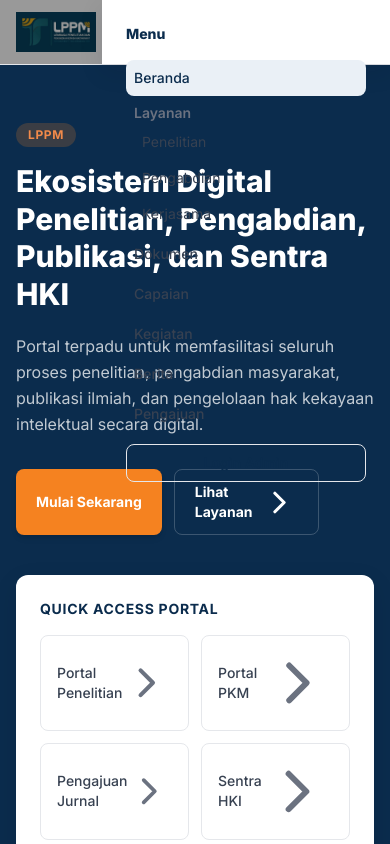
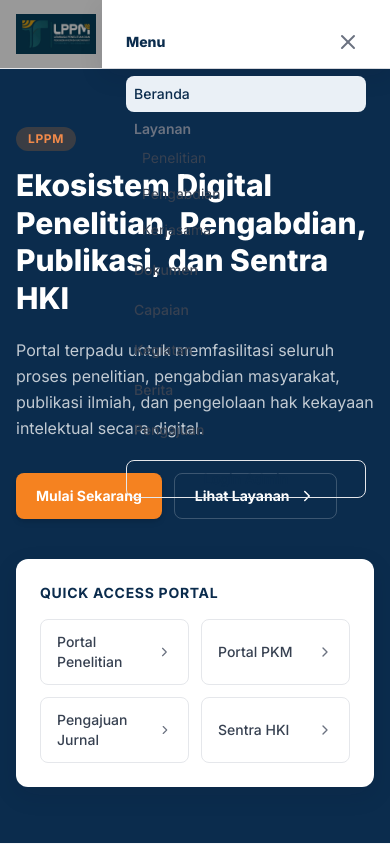
Before and after one commit to bay2514/LPPM, a React (Vite) app in the folder frontend/: page / in a window 390 px wide. Both pictures are taken after a click on the button "Buka menu". Shown: the top 844 px of the page. Built offline with nearby package versions, Linux system fonts and the light colour scheme.

Commit message:
fix(ui): ukuran ikon dan hamburger

```diff
--- a/frontend/index.html
+++ b/frontend/index.html
@@ -1,9 +1,9 @@
 <!doctype html>
 <html lang="id">
   <head>
+    <meta name="viewport" content="width=device-width, initial-scale=1.0" />
     <meta charset="UTF-8" />
     <link rel="icon" type="image/svg+xml" href="/favicon.svg" />
-    <meta name="viewport" content="width=device-width, initial-scale=1.0" />
     <meta
       name="description"
       content="Portal LPPM Universitas Tiga Serangkai — pusat informasi penelitian, pengabdian kepada masyarakat, publikasi, dan sentra HKI."
--- a/frontend/src/public/layouts/Navbar.jsx
+++ b/frontend/src/public/layouts/Navbar.jsx
@@ -93,11 +93,11 @@ export default function Navbar() {
             Login Admin
           </Link>
           <button
-            className="rounded-md p-2 text-ink-700 hover:bg-canvas lg:hidden"
+            className="inline-flex h-11 w-11 items-center justify-center rounded-md text-ink-700 hover:bg-canvas lg:hidden"
             aria-label="Buka menu"
             onClick={() => setOpen(true)}
           >
-            <Menu size={20} />
+            <Menu size={24} />
           </button>
         </div>
       </div>
@@ -111,8 +111,8 @@ export default function Navbar() {
           >
             <div className="flex items-center justify-between pb-4">
               <span className="text-sm font-extrabold text-navy-800">Menu</span>
-              <button className="rounded-md p-1 text-ink-500 hover:bg-canvas" onClick={() => setOpen(false)}>
-                <X size={20} />
+              <button className="inline-flex h-9 w-9 items-center justify-center rounded-md text-ink-500 hover:bg-canvas" onClick={() => setOpen(false)}>
+                <X size={24} />
               </button>
             </div>
             <div className="flex flex-col gap-1">
--- a/frontend/src/shared/components/ui/Icons.jsx
+++ b/frontend/src/shared/components/ui/Icons.jsx
@@ -1,8 +1,10 @@
 import React from "react";
 
-export const Svg = (p) => (
+export const Svg = ({ size = 20, ...p }) => (
   <svg
     viewBox="0 0 24 24"
+    width={size}
+    height={size}
     fill="none"
     stroke="currentColor"
     strokeWidth="2"
```
